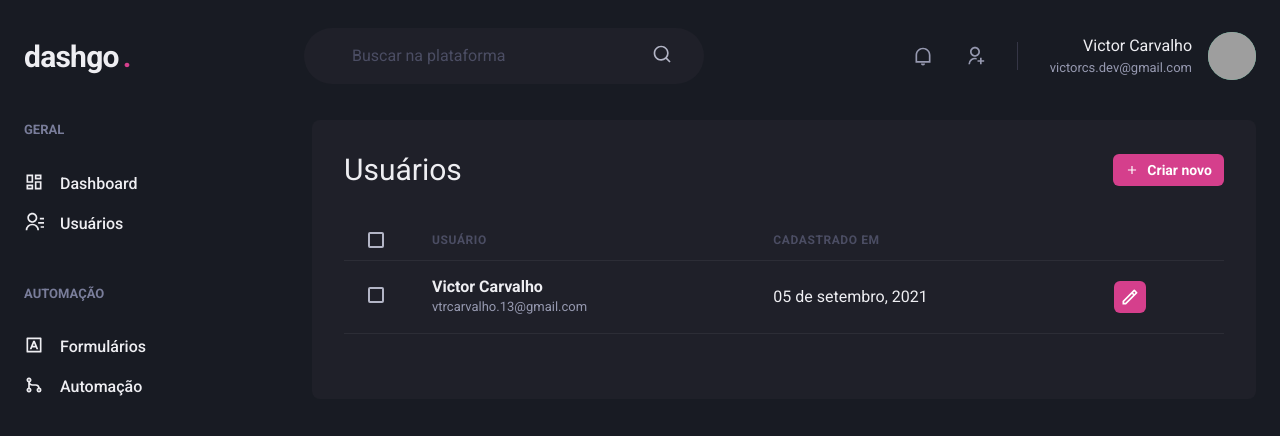
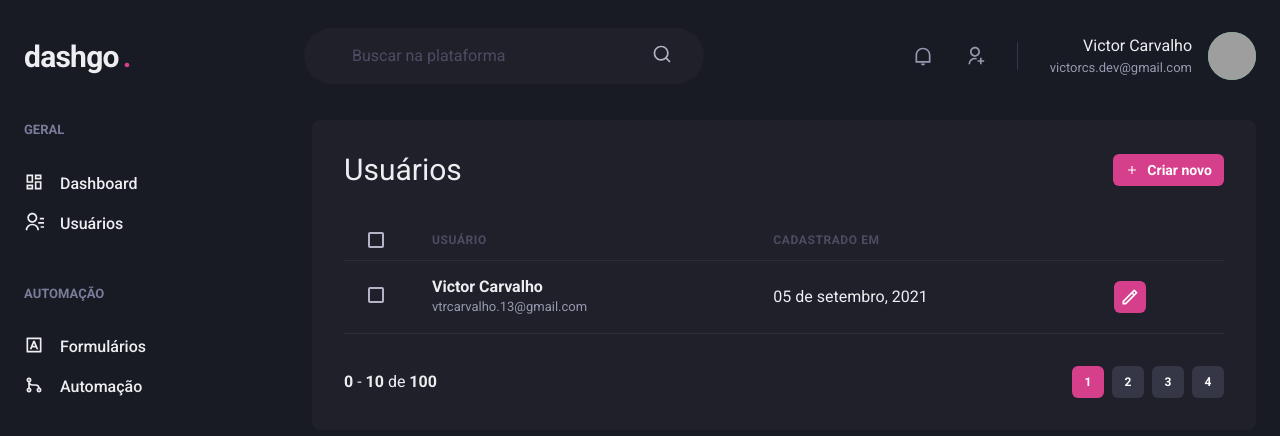
Before and after one commit to victordev13/ch04_dashgo, a Next.js app: page /users in a window 1280 px wide. Shown: the top 436 px of the page. Built offline with nearby package versions, Linux system fonts and the light colour scheme; grey boxes are pictures that could not be loaded.

Commit message:
feat: create user

```diff
--- /dev/null
+++ b/src/components/Pagination/Pagination.tsx
@@ -0,0 +1,68 @@
+import { Stack, Button, Box } from '@chakra-ui/react';
+
+export function Pagination() {
+  return (
+    <Stack
+      direction="row"
+      spacing="6"
+      mt="8"
+      justify="space-between"
+      align="center"
+    >
+      <Box>
+        <strong>0</strong> - <strong>10</strong> de <strong>100</strong>
+      </Box>
+      <Stack direction="row" spacing="2">
+        <Button
+          size="sm"
+          fontSize="xs"
+          width="4"
+          colorScheme="pink"
+          disabled
+          _disabled={{
+            bg: 'pink.500',
+            cursor: 'default'
+          }}
+        >
+          1
+        </Button>
+        <Button
+          size="sm"
+          fontSize="xs"
+          width="4"
+          colorScheme="pink"
+          bg="gray.700"
+          _hover={{
+            bg: 'gray.500'
+          }}
+        >
+          2
+        </Button>
+        <Button
+          size="sm"
+          fontSize="xs"
+          width="4"
+          colorScheme="pink"
+          bg="gray.700"
+          _hover={{
+            bg: 'gray.500'
+          }}
+        >
+          3
+        </Button>
+        <Button
+          size="sm"
+          fontSize="xs"
+          width="4"
+          colorScheme="pink"
+          bg="gray.700"
+          _hover={{
+            bg: 'gray.500'
+          }}
+        >
+          4
+        </Button>
+      </Stack>
+    </Stack>
+  )
+}
--- a/src/pages/users/index.tsx
+++ b/src/pages/users/index.tsx
@@ -1,6 +1,7 @@
 import { Box, Flex, Heading, Button, Icon, Table, Thead, Tbody, Th, Tr, Td, Checkbox, Text, IconButton } from '@chakra-ui/react';
 import { RiAddLine, RiPencilLine } from 'react-icons/ri';
 import { Header } from '../../components/Header/Header';
+import { Pagination } from '../../components/Pagination/Pagination';
 import { Sidebar } from '../../components/Sidebar/Sidebar';
 
 export default function UserList() {
@@ -58,6 +59,7 @@
               </Tr>
             </Tbody>
           </Table>
+          <Pagination />
         </Box>
       </Flex>
     </Box>
```
Also changed, not shown: src/pages/users/create.tsx (added, +37 -0 lines).
